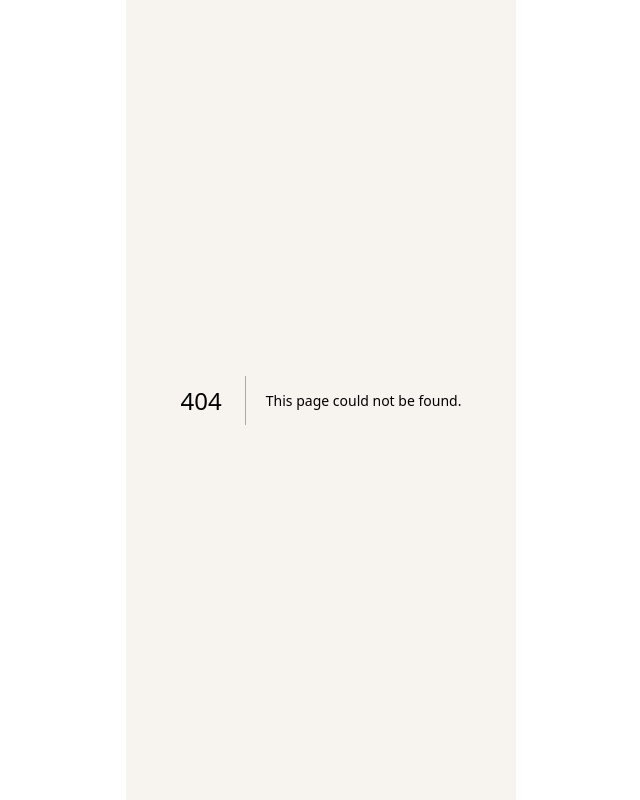
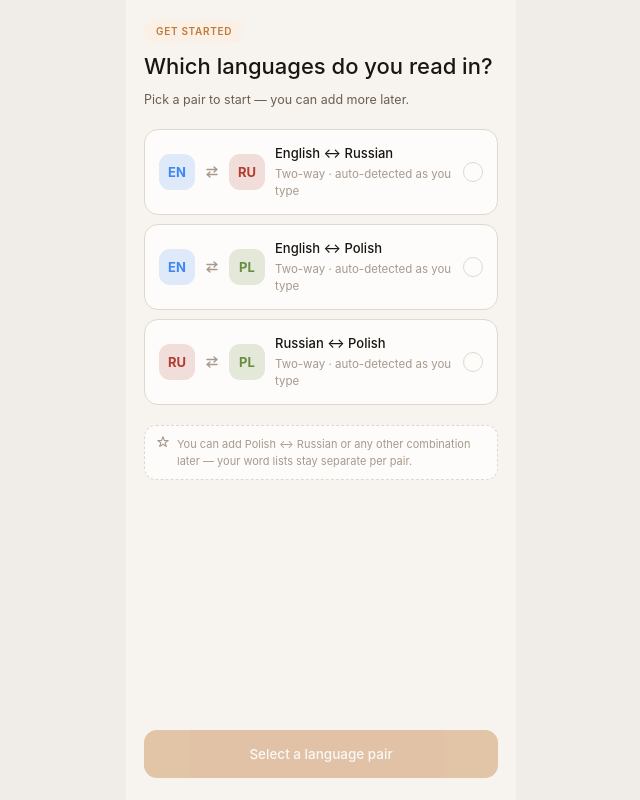
Before and after one commit to AlexShatskiy/wordtracker, a Next.js app in the folder apps/frontend/: page /choose-pair in a window 1280 px wide. Before the commit this address had no page. Shown: the whole page, without its empty margins (319-959 px from the left). Built offline with nearby package versions, Linux system fonts and the light colour scheme.

Commit message:
feat(frontend): add ChooseInitialPairScreen at /choose-pair

```diff
--- /dev/null
+++ b/apps/frontend/app/choose-pair/page.tsx
@@ -0,0 +1,199 @@
+'use client'
+import { useState } from 'react'
+import { useRouter } from 'next/navigation'
+import { ALL_PAIRS, LANG_NAMES, pairsEqual, type Pair } from '../../lib/pairs'
+import { usePair } from '../../lib/PairContext'
+import { LangChip } from '../../components/LangChip'
+
+const SwapIcon = ({ active }: { active: boolean }) => (
+  <svg
+    width="14"
+    height="14"
+    viewBox="0 0 14 14"
+    fill="none"
+    style={{ color: active ? 'var(--accent)' : 'var(--tx-hint)', flexShrink: 0 }}
+  >
+    <path
+      d="M2 4.5h10M9 2l3 2.5-3 2.5M12 9.5H2M5 7l-3 2.5 3 2.5"
+      stroke="currentColor"
+      strokeWidth="1.4"
+      strokeLinecap="round"
+      strokeLinejoin="round"
+    />
+  </svg>
+)
+
+const CheckIcon = () => (
+  <svg width="10" height="10" viewBox="0 0 10 10" fill="none">
+    <path d="M2 5l2.5 2.5 3.5-4" stroke="white" strokeWidth="1.5" strokeLinecap="round" strokeLinejoin="round" />
+  </svg>
+)
+
+const SparkIcon = () => (
+  <svg width="12" height="12" viewBox="0 0 16 16" fill="none" style={{ color: 'var(--tx-hint)', flexShrink: 0 }}>
+    <path
+      d="M8 1l1.8 5H15l-4.2 3 1.6 5L8 11l-4.4 3 1.6-5L1 6h5.2L8 1z"
+      stroke="currentColor"
+      strokeWidth="1.4"
+      strokeLinejoin="round"
+    />
+  </svg>
+)
+
+export default function ChoosePairPage() {
+  const router = useRouter()
+  const { setPair } = usePair()
+  const [pick, setPick] = useState<Pair | null>(null)
+
+  function handleContinue() {
+    if (!pick) return
+    setPair(pick)
+    router.push('/')
+  }
+
+  const pairs = ALL_PAIRS()
+
+  return (
+    <div
+      style={{
+        flex: 1,
+        display: 'flex',
+        flexDirection: 'column',
+        padding: '20px 18px 22px',
+        gap: 20,
+        overflowY: 'auto',
+        background: 'var(--bg-screen)',
+        minHeight: 0,
+      }}
+    >
+      {/* Top block */}
+      <div style={{ display: 'flex', flexDirection: 'column', gap: 10 }}>
+        <span
+          style={{
+            display: 'inline-flex',
+            alignSelf: 'flex-start',
+            padding: '4px 12px',
+            borderRadius: 100,
+            background: 'var(--accent-tint)',
+            color: 'var(--accent)',
+            fontSize: 10,
+            fontWeight: 600,
+            letterSpacing: '0.07em',
+          }}
+        >
+          GET STARTED
+        </span>
+        <h1
+          style={{
+            fontSize: 22,
+            fontWeight: 500,
+            color: 'var(--tx-primary)',
+            lineHeight: 1.25,
+            margin: 0,
+            textWrap: 'balance',
+          }}
+        >
+          Which languages do you read in?
+        </h1>
+        <p style={{ fontSize: 12.5, color: 'var(--tx-muted)', margin: 0, lineHeight: 1.5 }}>
+          Pick a pair to start — you can add more later.
+        </p>
+      </div>
+
+      {/* Pair cards */}
+      <div style={{ display: 'flex', flexDirection: 'column', gap: 9 }}>
+        {pairs.map(p => {
+          const selected = pick !== null && pairsEqual(pick, p)
+          return (
+            <button
+              key={`${p.from}-${p.to}`}
+              onClick={() => setPick(p)}
+              style={{
+                display: 'flex',
+                alignItems: 'center',
+                gap: 10,
+                padding: 14,
+                borderRadius: 14,
+                border: selected ? '1.5px solid var(--accent)' : '1px solid var(--border)',
+                background: selected ? 'var(--accent-tint)' : 'var(--bg-card)',
+                cursor: 'pointer',
+                textAlign: 'left',
+                transition: 'background 0.15s, border-color 0.15s',
+              }}
+            >
+              <LangChip lang={p.from} size="md" />
+              <SwapIcon active={selected} />
+              <LangChip lang={p.to} size="md" />
+              <div style={{ flex: 1, display: 'flex', flexDirection: 'column', gap: 2 }}>
+                <span style={{ fontSize: 13, fontWeight: 500, color: 'var(--tx-primary)' }}>
+                  {LANG_NAMES[p.from]} ↔ {LANG_NAMES[p.to]}
+                </span>
+                <span style={{ fontSize: 11.5, color: 'var(--tx-hint)' }}>
+                  Two-way · auto-detected as you type
+                </span>
+              </div>
+              {/* Radio disc */}
+              <div
+                style={{
+                  width: 20,
+                  height: 20,
+                  borderRadius: '50%',
+                  border: selected ? 'none' : '1.5px solid var(--border)',
+                  background: selected ? 'var(--accent)' : 'transparent',
+                  flexShrink: 0,
+                  display: 'flex',
+                  alignItems: 'center',
+                  justifyContent: 'center',
+                }}
+              >
+                {selected && <CheckIcon />}
+              </div>
+            </button>
+          )
+        })}
+      </div>
+
+      {/* Info note */}
+      <div
+        style={{
+          display: 'flex',
+          alignItems: 'flex-start',
+          gap: 8,
+          padding: '10px 12px',
+          borderRadius: 12,
+          border: '1px dashed var(--border)',
+          background: 'var(--bg-card)',
+        }}
+      >
+        <SparkIcon />
+        <p style={{ fontSize: 11, color: 'var(--tx-hint)', margin: 0, lineHeight: 1.5 }}>
+          You can add Polish ↔ Russian or any other combination later — your word lists stay separate per pair.
+        </p>
+      </div>
+
+      {/* Continue button */}
+      <button
+        onClick={handleContinue}
+        disabled={pick === null}
+        style={{
+          marginTop: 'auto',
+          width: '100%',
+          height: 48,
+          borderRadius: 13,
+          border: 'none',
+          background: 'var(--accent)',
+          color: 'white',
+          fontSize: 13.5,
+          fontWeight: 500,
+          cursor: pick ? 'pointer' : 'not-allowed',
+          opacity: pick ? 1 : 0.4,
+          transition: 'opacity 0.15s',
+        }}
+      >
+        {pick
+          ? `Continue with ${pick.from.toUpperCase()} ↔ ${pick.to.toUpperCase()}`
+          : 'Select a language pair'}
+      </button>
+    </div>
+  )
+}
```
